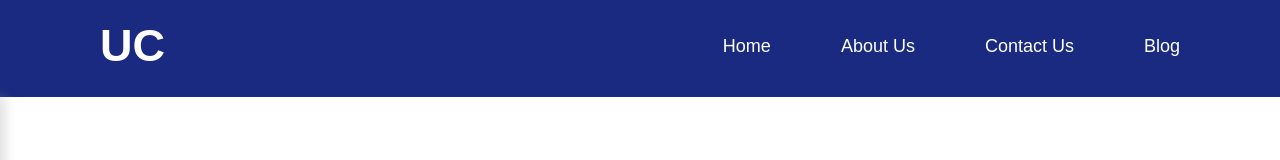
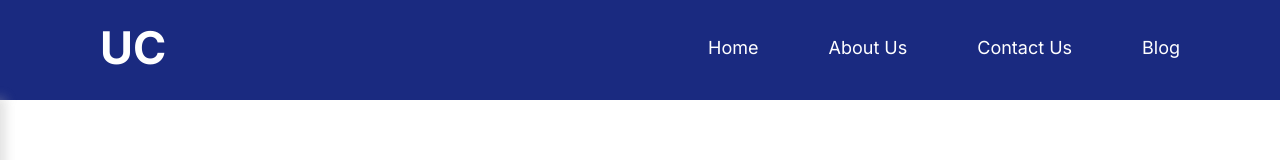
Before and after one commit to umercheeemaa/Hamburgermenu, a plain HTML site: page index.html in a window 1280 px wide. Shown: the top 160 px of the page. Drawn offline with Linux system fonts and the light colour scheme.

Commit message:
Changed Font

```diff
--- a/style.css
+++ b/style.css
@@ -1,4 +1,4 @@
-
+@import url('https://fonts.googleapis.com/css2?family=Inter:ital,opsz,wght@0,14..32,100..900;1,14..32,100..900&display=swap');
 *{
     padding: 0;
     margin: 0;
@@ -11,7 +11,7 @@
 }
 
 body{
-    font-family: Arial, Helvetica, sans-serif;
+    font-family: Inter;
 }
 
 nav{
```
